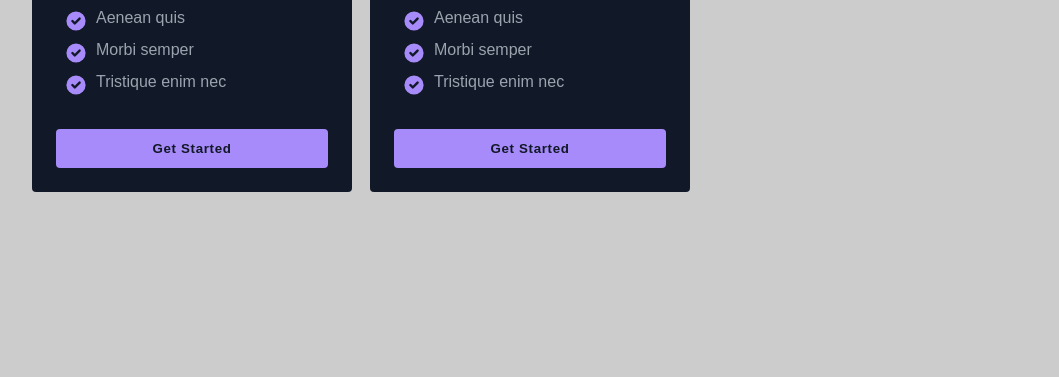
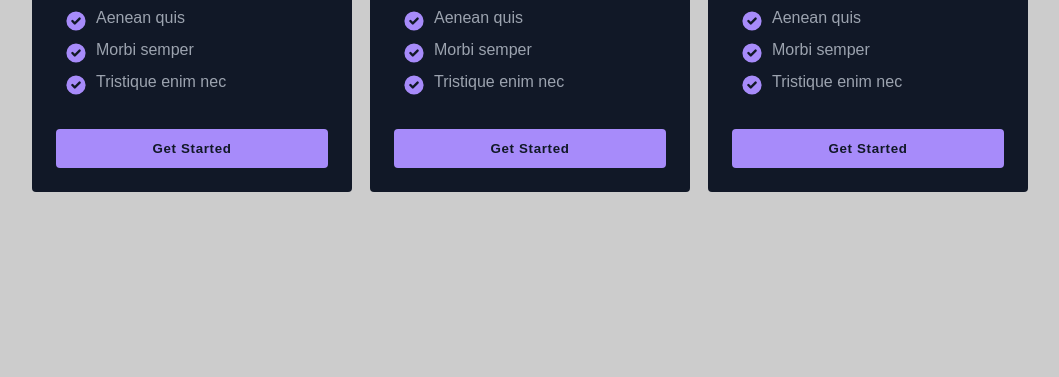
Before and after one commit to NarakCODE/website-card, a plain HTML site: page index.html in a window 1280 px wide. Shown: the part 423-800 px from the top of the page, without its empty margins (132-1191 px from the left). Drawn offline with Linux system fonts and the light colour scheme.

Commit message:
adding third card

```diff
--- a/index.html
+++ b/index.html
@@ -113,6 +113,59 @@
 				</ul>
 				<button type="button" class="action">Get Started</button>
 			</div>
+
+			<div class="card">
+				<div class="header">
+					<span class="title">Beginner</span>
+					<span class="price">$99,99</span>
+				</div>
+				<p class="desc">Etiam ac convallis enim, eget euismod dolor.</p>
+				<ul class="lists">
+					<li class="list">
+						<svg
+							xmlns="http://www.w3.org/2000/svg"
+							viewBox="0 0 20 20"
+							fill="currentColor"
+						>
+							<path
+								fill-rule="evenodd"
+								d="M10 18a8 8 0 100-16 8 8 0 000 16zm3.707-9.293a1 1 0 00-1.414-1.414L9 10.586 7.707 9.293a1 1 0 00-1.414 1.414l2 2a1 1 0 001.414 0l4-4z"
+								clip-rule="evenodd"
+							></path>
+						</svg>
+						<span>Aenean quis</span>
+					</li>
+					<li class="list">
+						<svg
+							xmlns="http://www.w3.org/2000/svg"
+							viewBox="0 0 20 20"
+							fill="currentColor"
+						>
+							<path
+								fill-rule="evenodd"
+								d="M10 18a8 8 0 100-16 8 8 0 000 16zm3.707-9.293a1 1 0 00-1.414-1.414L9 10.586 7.707 9.293a1 1 0 00-1.414 1.414l2 2a1 1 0 001.414 0l4-4z"
+								clip-rule="evenodd"
+							></path>
+						</svg>
+						<span>Morbi semper</span>
+					</li>
+					<li class="list">
+						<svg
+							xmlns="http://www.w3.org/2000/svg"
+							viewBox="0 0 20 20"
+							fill="currentColor"
+						>
+							<path
+								fill-rule="evenodd"
+								d="M10 18a8 8 0 100-16 8 8 0 000 16zm3.707-9.293a1 1 0 00-1.414-1.414L9 10.586 7.707 9.293a1 1 0 00-1.414 1.414l2 2a1 1 0 001.414 0l4-4z"
+								clip-rule="evenodd"
+							></path>
+						</svg>
+						<span>Tristique enim nec</span>
+					</li>
+				</ul>
+				<button type="button" class="action">Get Started</button>
+			</div>
 		</div>
 	</body>
 </html>
```
